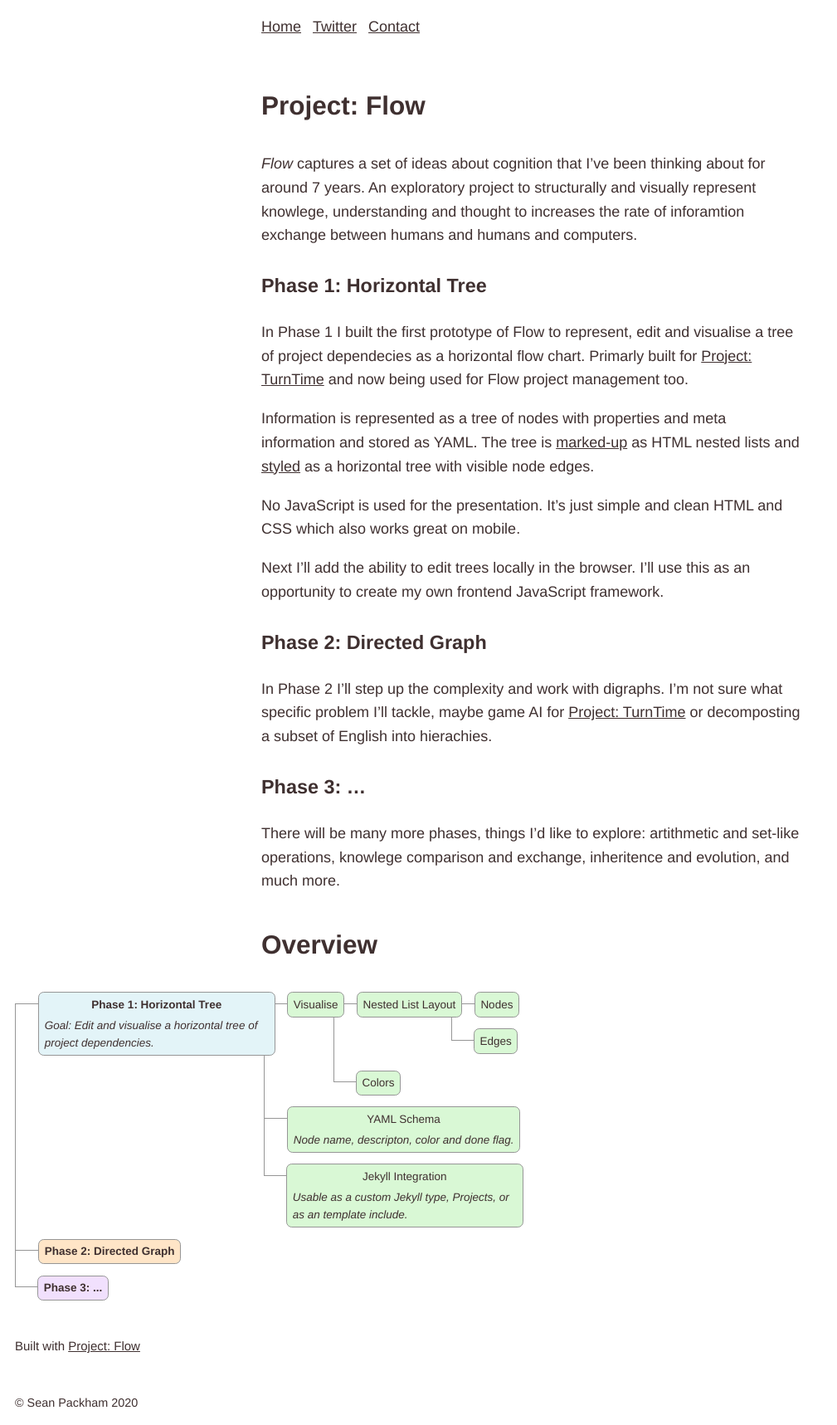
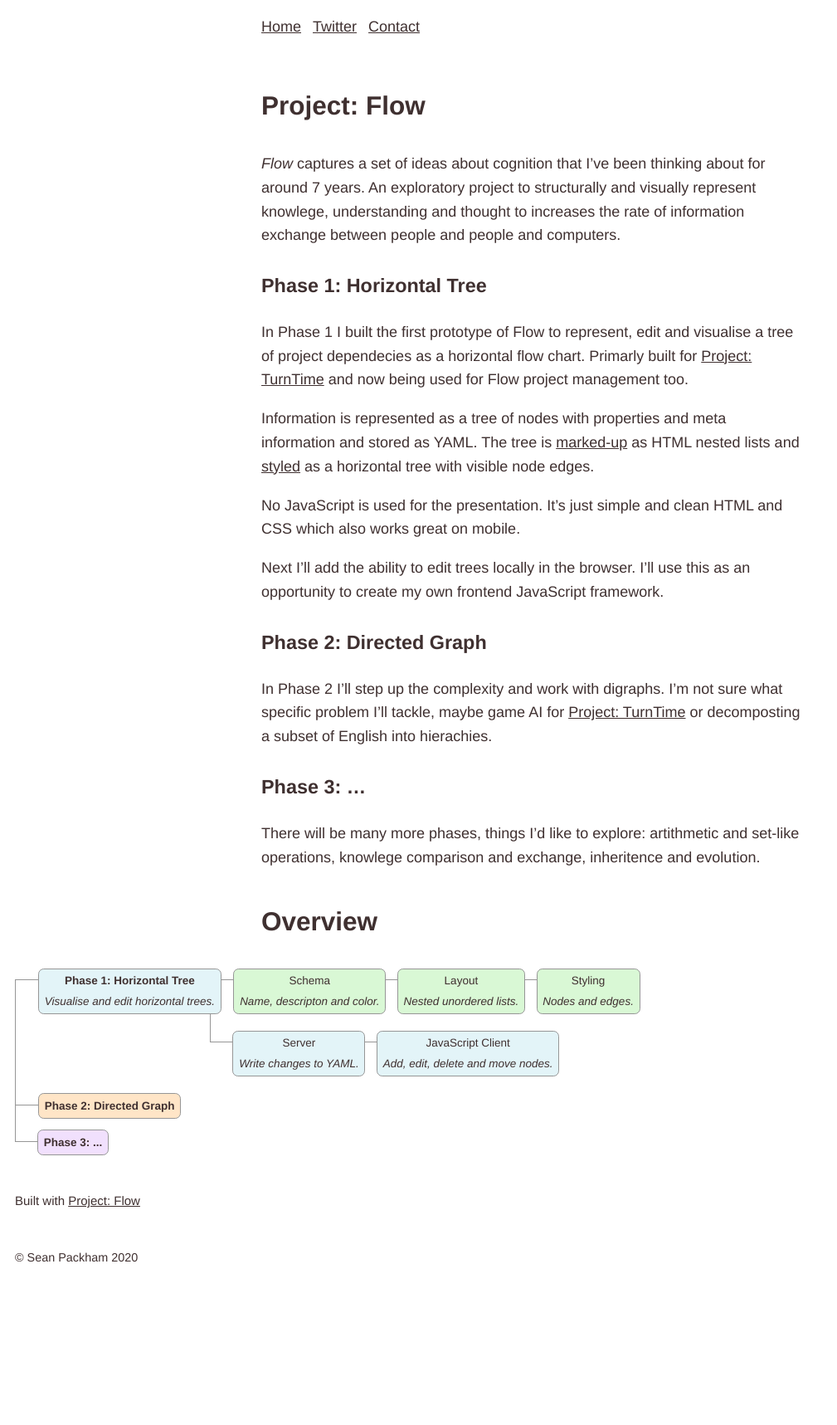
Before and after one commit to SeanPackham/seanpackham.github.io, a Jekyll site: the page built from _projects/flow.md, in a window 1280 px wide. Shown: the whole page at 83% size, without its empty margins (0-1009 px from the left). Built offline with Jekyll 4.4.1, drawn with Linux system fonts in a browser that asks for light colours; after the commit the page ends 1541 px from its top, so only the background shows below that.

Commit message:
Simplified phase 1

```diff
--- a/_projects/flow.md
+++ b/_projects/flow.md
@@ -3,24 +3,23 @@ title: "Project: Flow"
 
 nodes:
   - name: "<strong>Phase 1: Horizontal Tree</strong>"
-    description: "Goal: Edit and visualise a horizontal tree of project dependencies."
+    description: "Visualise and edit horizontal trees."
     color: rgb(227, 244, 248)
     nodes:
-      - name: Visualise
+      - name: Schema
+        description: Name, descripton and color.
         done: true
         nodes:
-          - name: Nested List Layout
-            nodes:
-              - name: Nodes
-              - name: Edges
-          - name: Colors
-            done: ture
-      - name: YAML Schema
-        description: Node name, descripton, color and done flag.
-        done: true
-      - name: Jekyll Integration
-        description: Usable as a custom Jekyll type, Projects, or as an template include.
-        done: true
+        - name: Layout
+          description: Nested unordered lists.
+          nodes:
+            - name: Styling
+              description: Nodes and edges.
+      - name: Server
+        description: Write changes to YAML.
+        nodes:
+        - name: JavaScript Client
+          description: Add, edit, delete and move nodes.
 
 
   - name: "<strong>Phase 2: Directed Graph</strong>"
@@ -31,7 +30,7 @@ nodes:
 
 ---
 
-*Flow* captures a set of ideas about cognition that I've been thinking about for around 7 years. An exploratory project to structurally and visually represent knowlege, understanding and thought to increases the rate of inforamtion exchange between humans and humans and computers.
+*Flow* captures a set of ideas about cognition that I've been thinking about for around 7 years. An exploratory project to structurally and visually represent knowlege, understanding and thought to increases the rate of information exchange between people and people and computers.
 
 ## Phase 1: Horizontal Tree
 
@@ -49,7 +48,7 @@ In Phase 2 I'll step up the complexity and work with digraphs. I'm not sure what
 
 ## Phase 3: ...
 
-There will be many more phases, things I'd like to explore: artithmetic and set-like operations, knowlege comparison and exchange, inheritence and evolution, and much more.
+There will be many more phases, things I'd like to explore: artithmetic and set-like operations, knowlege comparison and exchange, inheritence and evolution.
 
 
 [includes/flow]: https://github.com/seanpackham/seanpackham.github.io/blob/master/_includes/flow.html
```
